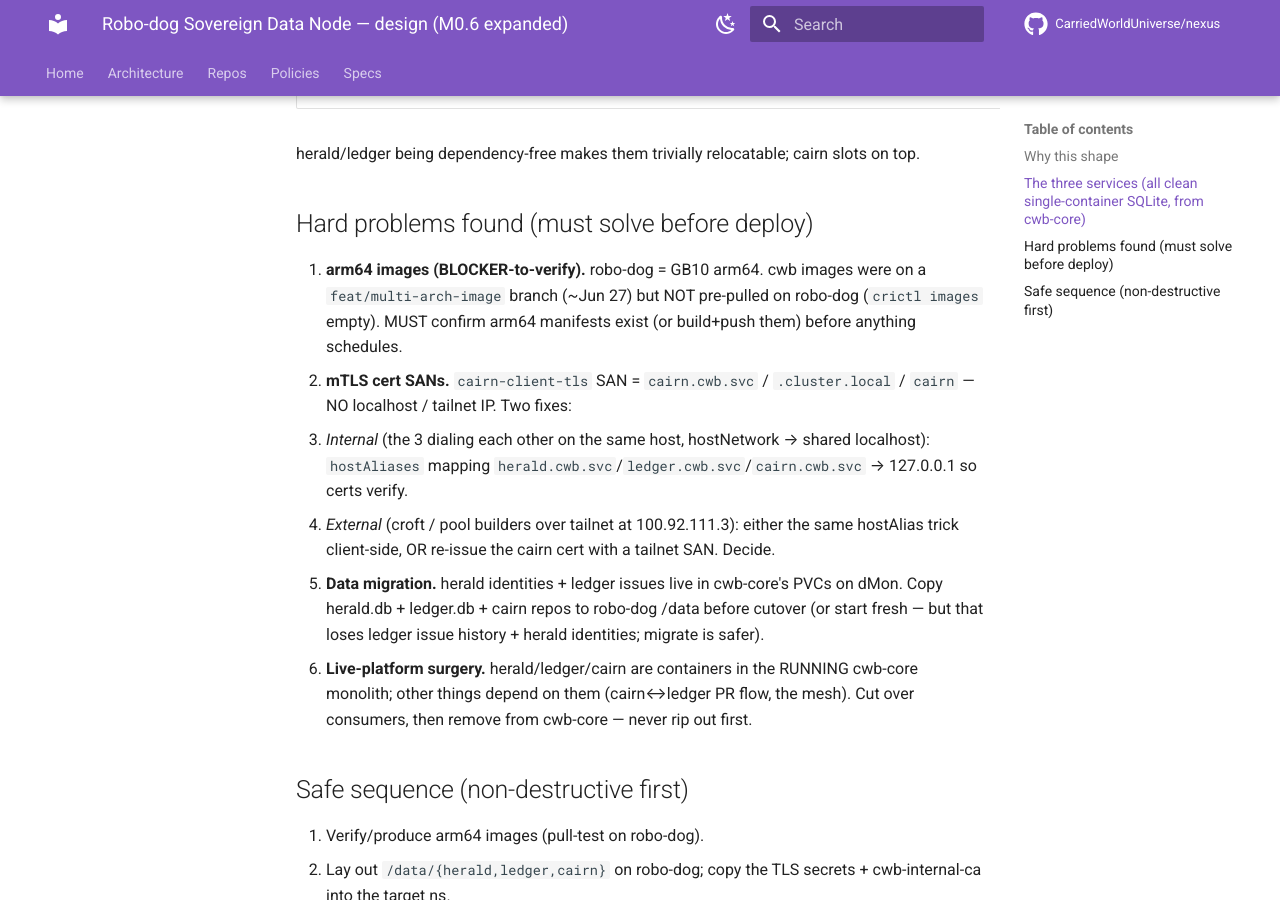
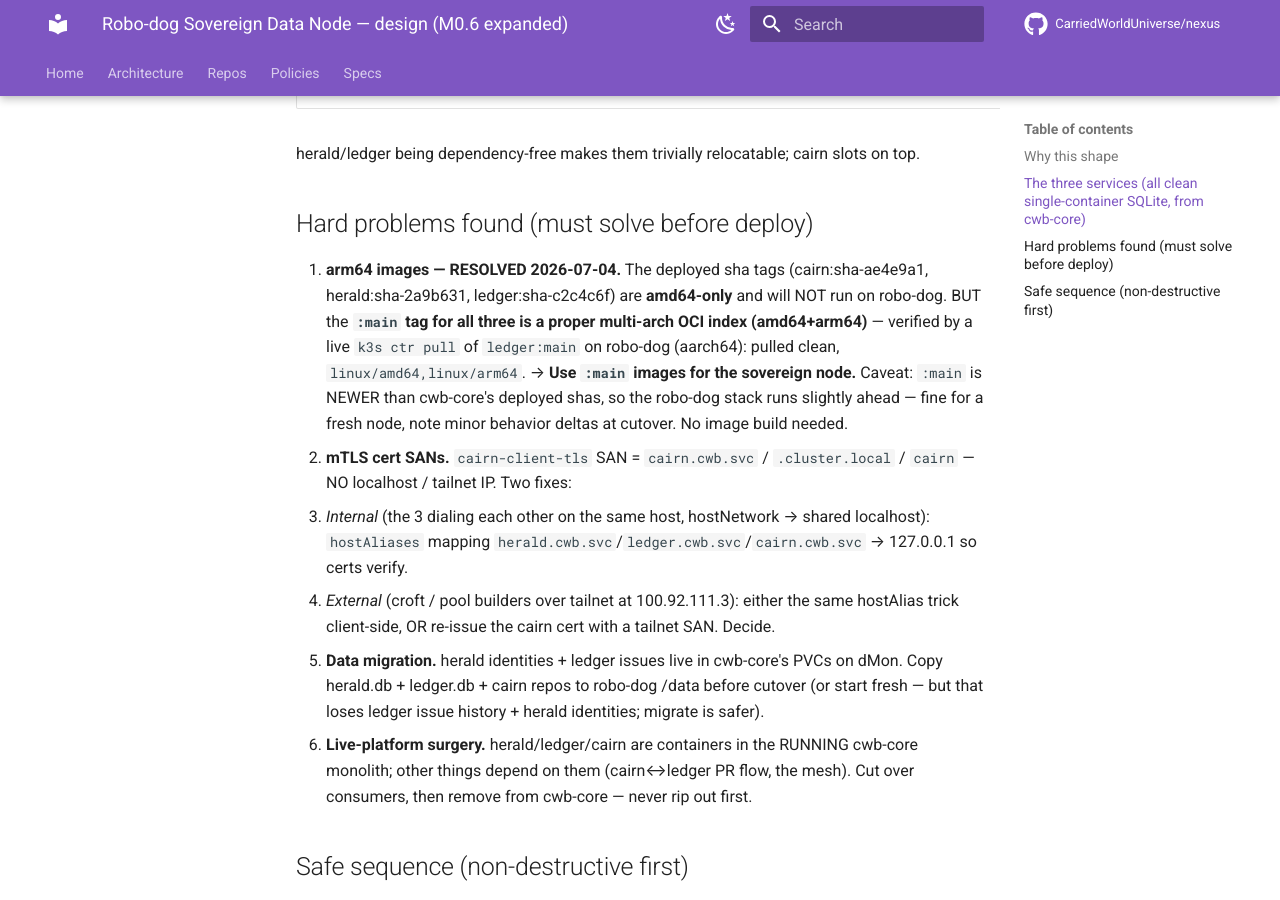
Before and after one commit to CarriedWorldUniverse/nexus, an MkDocs documentation site: the page built from docs/network/SOVEREIGN-DATA-NODE.md, in a window 1280 px wide and 900 px high, scrolled down 867 px. Built offline with MkDocs 1.6.1 and Material for MkDocs 9.7.7, drawn with Linux system fonts in a browser that asks for light colours; comment, search, counter and statistics services are not loaded.

Commit message:
sovereign data node: arm64 blocker RESOLVED - :main tags are multi-arch (amd64+arm64), verified by live ctr pull on robo-dog; deployed sha tags are amd64-only. Use :main for the node.
Co-Authored-By: Claude Fable 5 <noreply@anthropic.com>

Change-Id: zsxutyskryzvsronpnywworrnktrpmnlxyvwonuppouyswxuxmytulsuorrkpnusn

```diff
--- a/docs/network/SOVEREIGN-DATA-NODE.md
+++ b/docs/network/SOVEREIGN-DATA-NODE.md
@@ -15,7 +15,7 @@ cairn hard-depends on herald (SSH auth: casket fingerprint → agent lookup) + l
 herald/ledger being dependency-free makes them trivially relocatable; cairn slots on top.
 
 ## Hard problems found (must solve before deploy)
-1. **arm64 images (BLOCKER-to-verify).** robo-dog = GB10 arm64. cwb images were on a `feat/multi-arch-image` branch (~Jun 27) but NOT pre-pulled on robo-dog (`crictl images` empty). MUST confirm arm64 manifests exist (or build+push them) before anything schedules.
+1. **arm64 images — RESOLVED 2026-07-04.** The deployed sha tags (cairn:sha-ae4e9a1, herald:sha-2a9b631, ledger:sha-c2c4c6f) are **amd64-only** and will NOT run on robo-dog. BUT the **`:main` tag for all three is a proper multi-arch OCI index (amd64+arm64)** — verified by a live `k3s ctr pull` of `ledger:main` on robo-dog (aarch64): pulled clean, `linux/amd64,linux/arm64`. → **Use `:main` images for the sovereign node.** Caveat: `:main` is NEWER than cwb-core's deployed shas, so the robo-dog stack runs slightly ahead — fine for a fresh node, note minor behavior deltas at cutover. No image build needed.
 2. **mTLS cert SANs.** `cairn-client-tls` SAN = `cairn.cwb.svc` / `.cluster.local` / `cairn` — NO localhost / tailnet IP. Two fixes:
    - *Internal* (the 3 dialing each other on the same host, hostNetwork → shared localhost): `hostAliases` mapping `herald.cwb.svc`/`ledger.cwb.svc`/`cairn.cwb.svc` → 127.0.0.1 so certs verify.
    - *External* (croft / pool builders over tailnet at 100.92.111.3): either the same hostAlias trick client-side, OR re-issue the cairn cert with a tailnet SAN. Decide.
```
